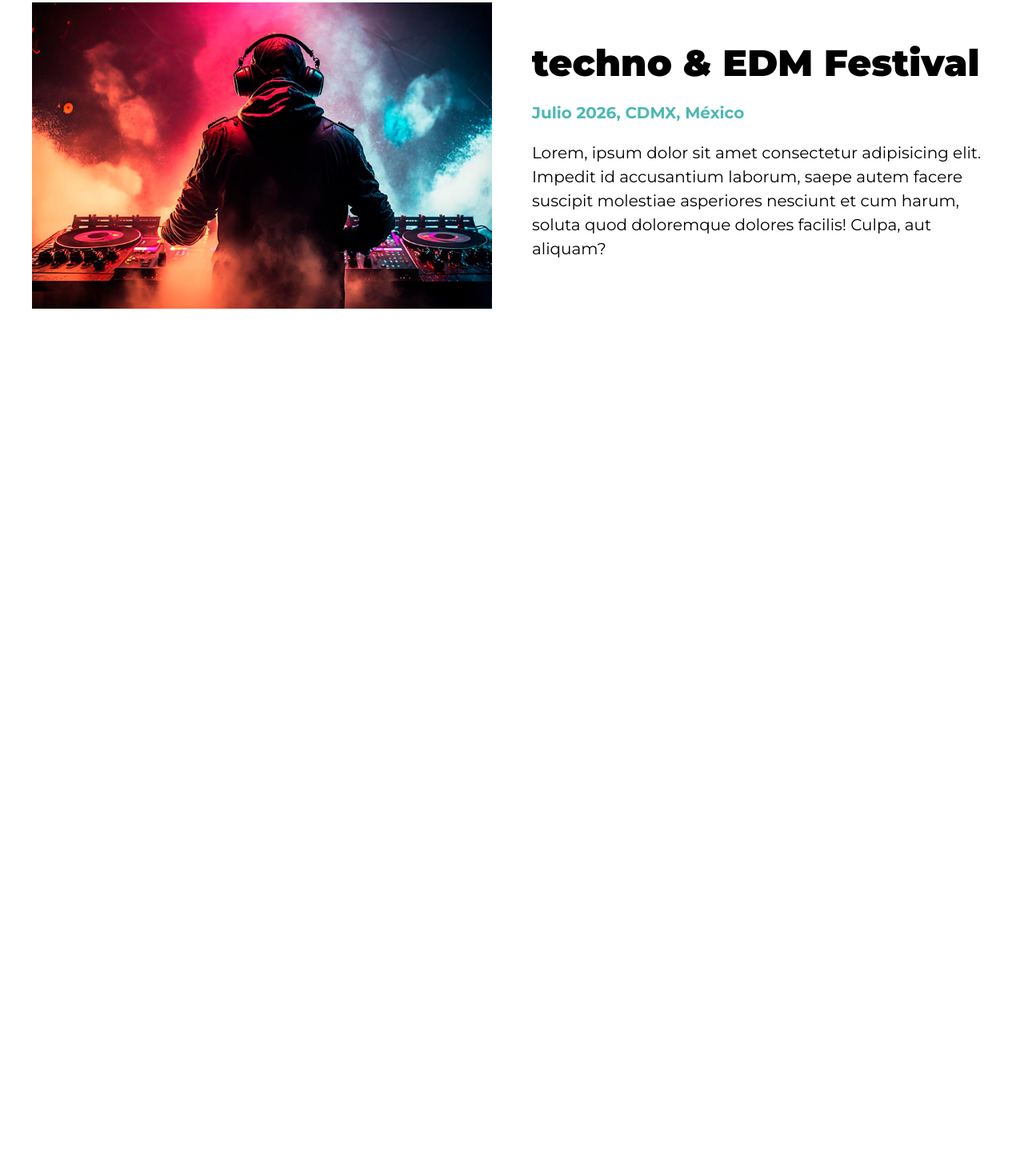
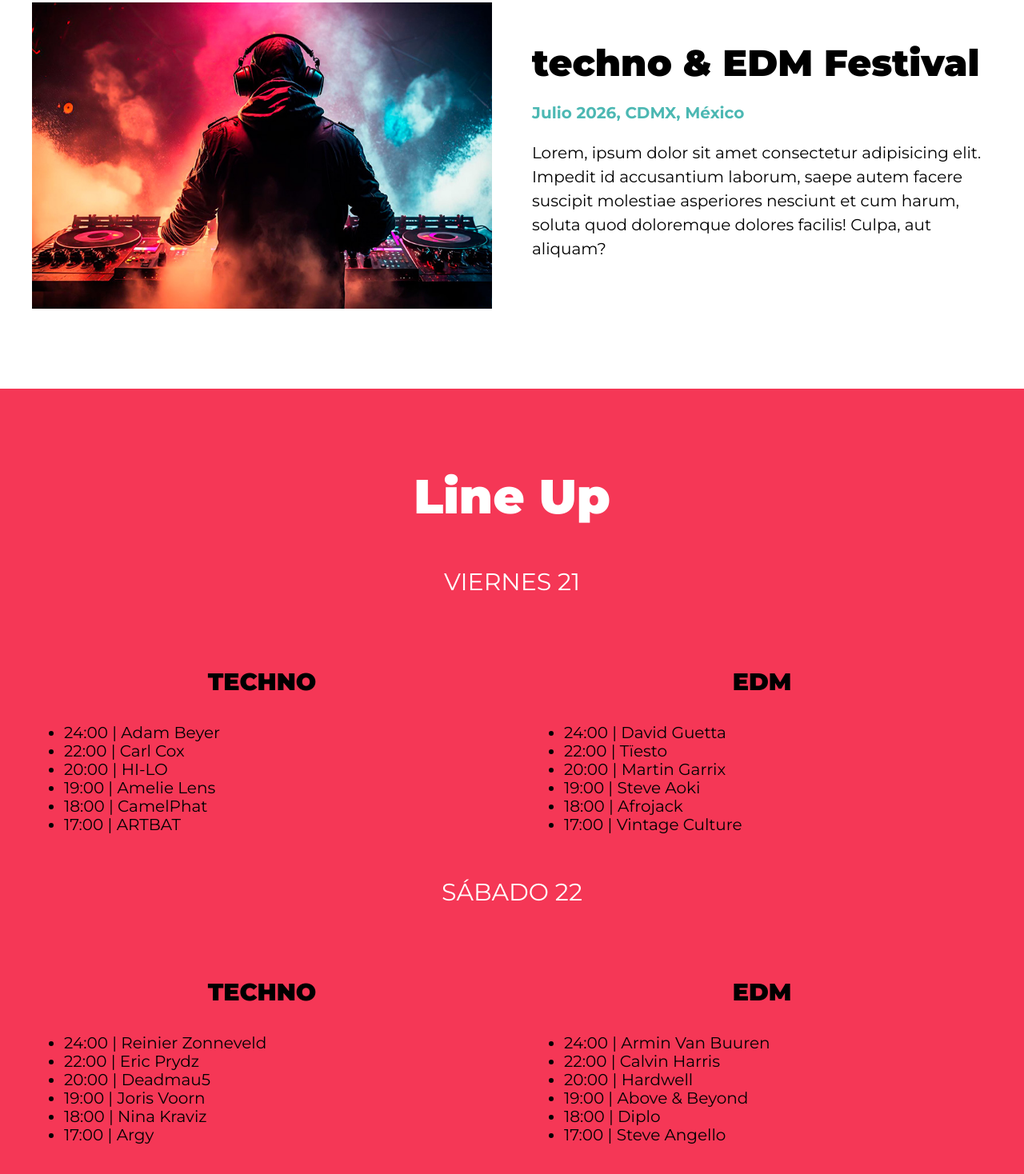
Before and after one commit to MarcosFranco13/Festival_Musica, a website: page index.html in a window 1280 px wide. Shown: the part 823-2291 px from the top of the page at 80% size. Before the commit the page ends 1309 px from the top, so only its background shows below. Drawn offline with Linux system fonts and the light colour scheme.

Commit message:
Creamos se seccion de Line up listado de concierto y empezamos a implementar sass para alineacion, transformacion de texto y color de fondo, ademas de utilizar mixins que definimos.

```diff
--- a/index.html
+++ b/index.html
@@ -41,7 +41,7 @@
 
     <section class="sobre-festival">
       <div class="imagen">
-        <img src="src/img/imagen_dj.jpg" alt="Sobre Festival"/>
+        <img src="src/img/imagen_dj.jpg" alt="Sobre Festival" />
       </div>
       <div class="contendio-festival">
         <h2>techno & EDM Festival</h2>
@@ -54,5 +54,73 @@
         </p>
       </div>
     </section>
+
+    <section id="lineup" class="lineup">
+      <h3>Line Up</h3>
+
+      <p class="dia">Viernes 21</p>
+      <div class="escenarios-contenedor">
+        <div class="escenario bg-amarillo">
+          <p class="nombre-escenario">Techno</p>
+
+          <ul class="calendario">
+            <li>24:00 | <span>Adam Beyer</span></li>
+            <li>22:00 | <span>Carl Cox</span></li>
+            <li>20:00 | <span>HI-LO</span></li>
+            <li>19:00 | <span>Amelie Lens</span></li>
+            <li>18:00 | <span>CamelPhat</span></li>
+            <li>17:00 | <span>ARTBAT</span></li>
+          </ul>
+        </div>
+        <!--.escenario-->
+
+        <div class="escenario bg-verde">
+          <p class="nombre-escenario">EDM</p>
+
+          <ul class="calendario">
+            <li>24:00 | <span>David Guetta</span></li>
+            <li>22:00 | <span>Tïesto</span></li>
+            <li>20:00 | <span>Martin Garrix</span></li>
+            <li>19:00 | <span>Steve Aoki</span></li>
+            <li>18:00 | <span>Afrojack</span></li>
+            <li>17:00 | <span>Vintage Culture</span></li>
+          </ul>
+        </div>
+        <!--.escenario-->
+      </div>
+      <!--.escenarios-contenedor -->
+
+      <p class="dia">Sábado 22</p>
+      <div class="escenarios-contenedor contenedor">
+        <div class="escenario bg-verde">
+          <p class="nombre-escenario">Techno</p>
+
+          <ul class="calendario">
+            <li>24:00 | <span>Reinier Zonneveld</span></li>
+            <li>22:00 | <span>Eric Prydz</span></li>
+            <li>20:00 | <span>Deadmau5</span></li>
+            <li>19:00 | <span>Joris Voorn</span></li>
+            <li>18:00 | <span>Nina Kraviz</span></li>
+            <li>17:00 | <span>Argy</span></li>
+          </ul>
+        </div>
+        <!--.escenario-->
+
+        <div class="escenario bg-amarillo">
+          <p class="nombre-escenario">EDM</p>
+
+          <ul class="calendario">
+            <li>24:00 | <span>Armin Van Buuren</span></li>
+            <li>22:00 | <span>Calvin Harris</span></li>
+            <li>20:00 | <span>Hardwell</span></li>
+            <li>19:00 | <span>Above & Beyond</span></li>
+            <li>18:00 | <span>Diplo</span></li>
+            <li>17:00 | <span>Steve Angello</span></li>
+          </ul>
+        </div>
+        <!--.escenario-->
+      </div>
+      <!--.escenarios-contenedor -->
+    </section>
   </body>
 </html>
--- a/src/scss/layout/_index.scss
+++ b/src/scss/layout/_index.scss
@@ -1,3 +1,4 @@
 @forward 'header';
 @forward 'video';
 @forward 'festival';
+@forward 'lineup';
--- /dev/null
+++ b/src/scss/layout/_lineup.scss
@@ -0,0 +1,31 @@
+@use 'base/variables' as v;
+@use 'base/mixins' as m;
+
+.lineup{
+    background-color: v.$rosa;
+    h3, .dia{
+        text-align: center;
+        color: v.$blanco;
+    }
+    .dia{
+        font-size: 3rem;
+        text-transform: uppercase;
+    }
+}
+
+.escenarios-contenedor{
+    @include m.contenedor;
+    @include m.tablet{
+        @include m.grid(2, 5rem);
+    }
+}
+
+.escenario{
+    padding-top: 2rem;
+    .nombre-escenario{
+        font-size: 3rem;
+        font-weight: 900;
+        text-transform: uppercase;
+        text-align: center;
+    }
+}
```
Also changed, not shown: build/css/app.css.
